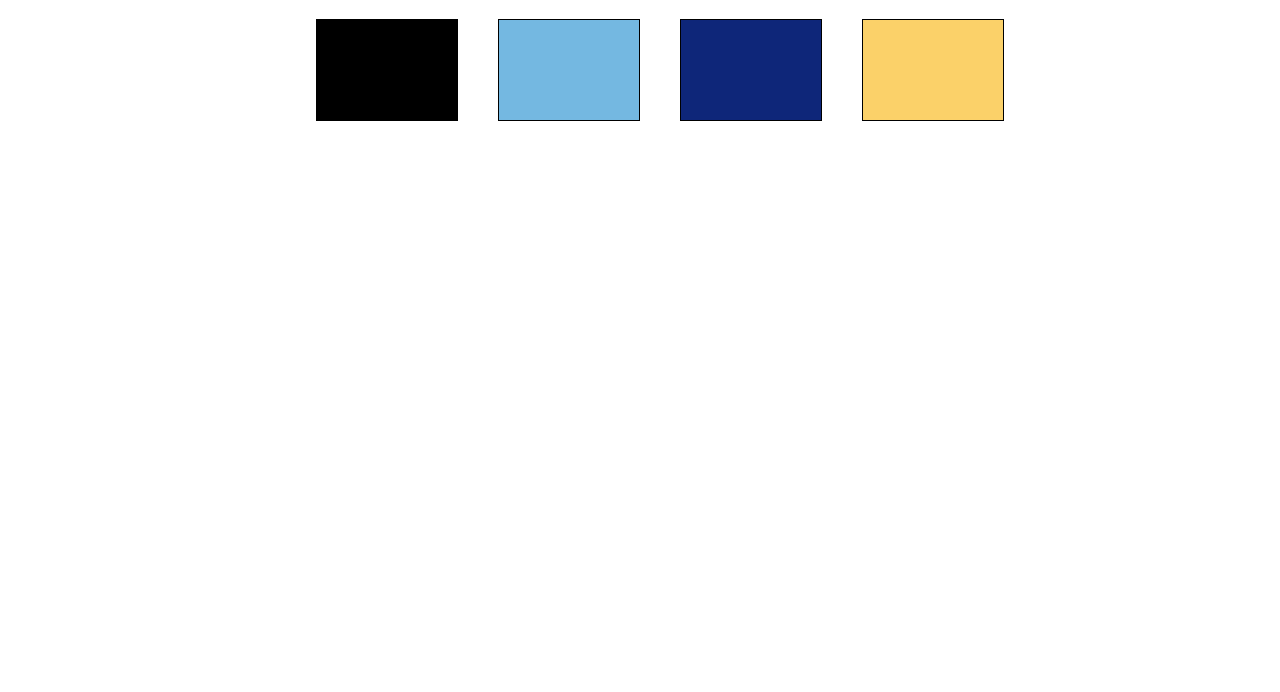
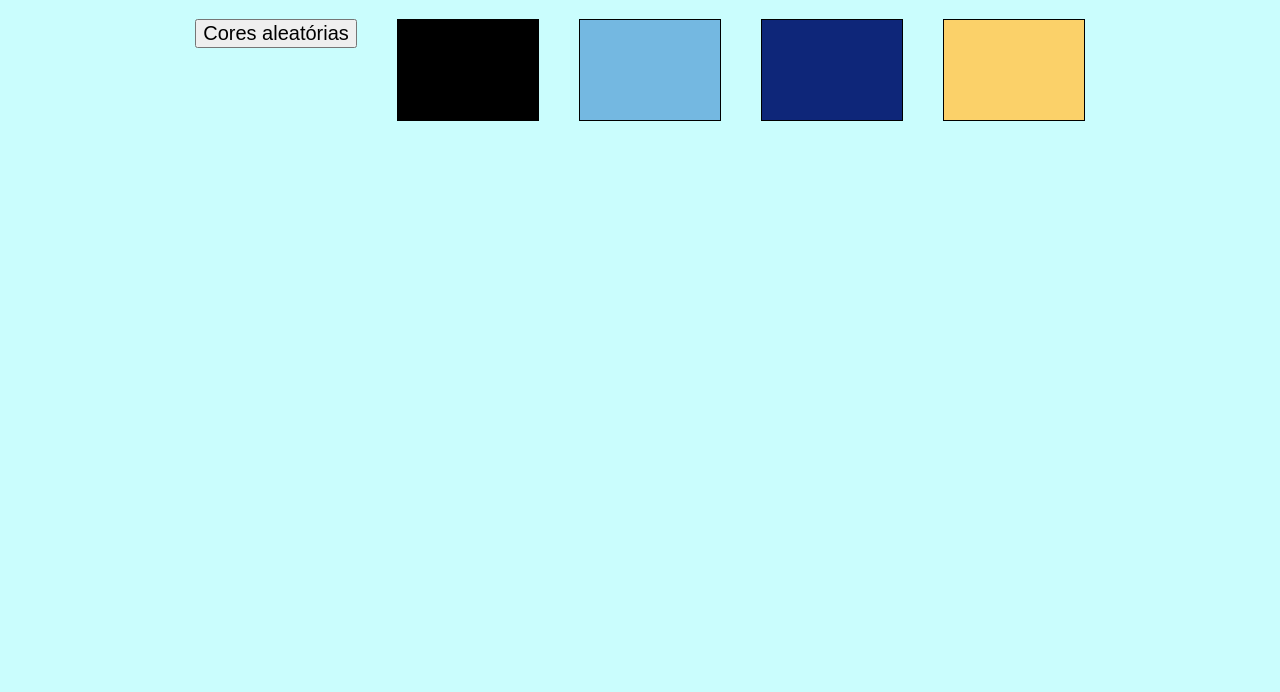
Before and after one commit to DanielGomes25/Project-Pixels-Art, a website: page index.html in a window 1280 px wide. Shown: the part 108-800 px from the top of the page. Drawn offline with Linux system fonts and the light colour scheme.

Commit message:
resolve requisito 4

```diff
--- a/index.html
+++ b/index.html
@@ -16,6 +16,9 @@
   <header>
   <section id="color-palette">
 <section>
+
+  <button id="button-random-color">Cores aleatórias</button>
+
   <script src="script.js"></script>
 </body>
 </html>
--- a/script.js
+++ b/script.js
@@ -25,6 +25,7 @@ const generatDiv = () => {
 };
 
 generatDiv();
+
 
 //GERAR CORES
 
@@ -61,4 +62,9 @@ const paintPalet = () => {
 paintPalet();
 
 
+//AJUSTAR BOTÃO
+const getBtn = document.getElementById('button-random-color')
+
+getBtn.addEventListener('click', paintPalet)
+
 }
--- a/style.css
+++ b/style.css
@@ -1,4 +1,5 @@
 body {
+    background-color: rgb(202, 253, 253);
 
 }
 #title {
@@ -17,3 +18,9 @@ body {
 
 
 }
+
+#button-random-color {
+font-size: 20px;
+
+
+}
```
